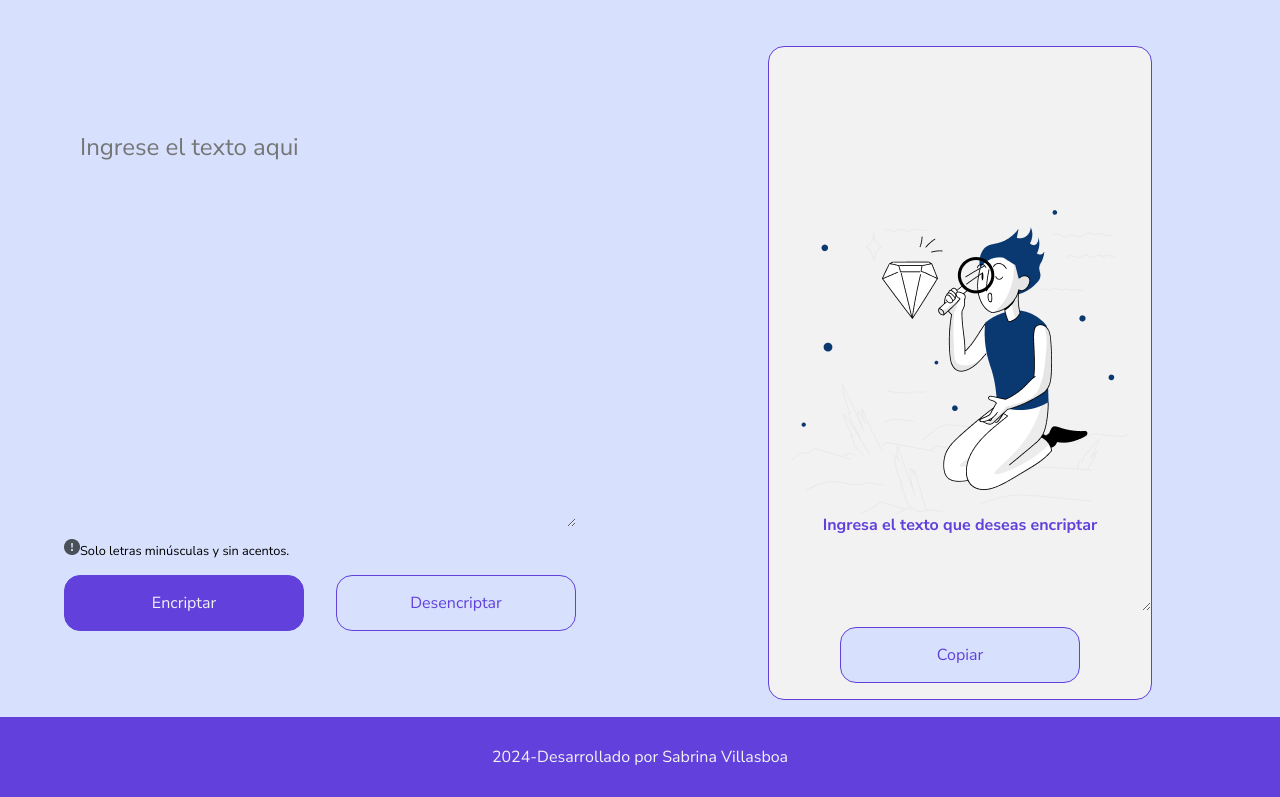
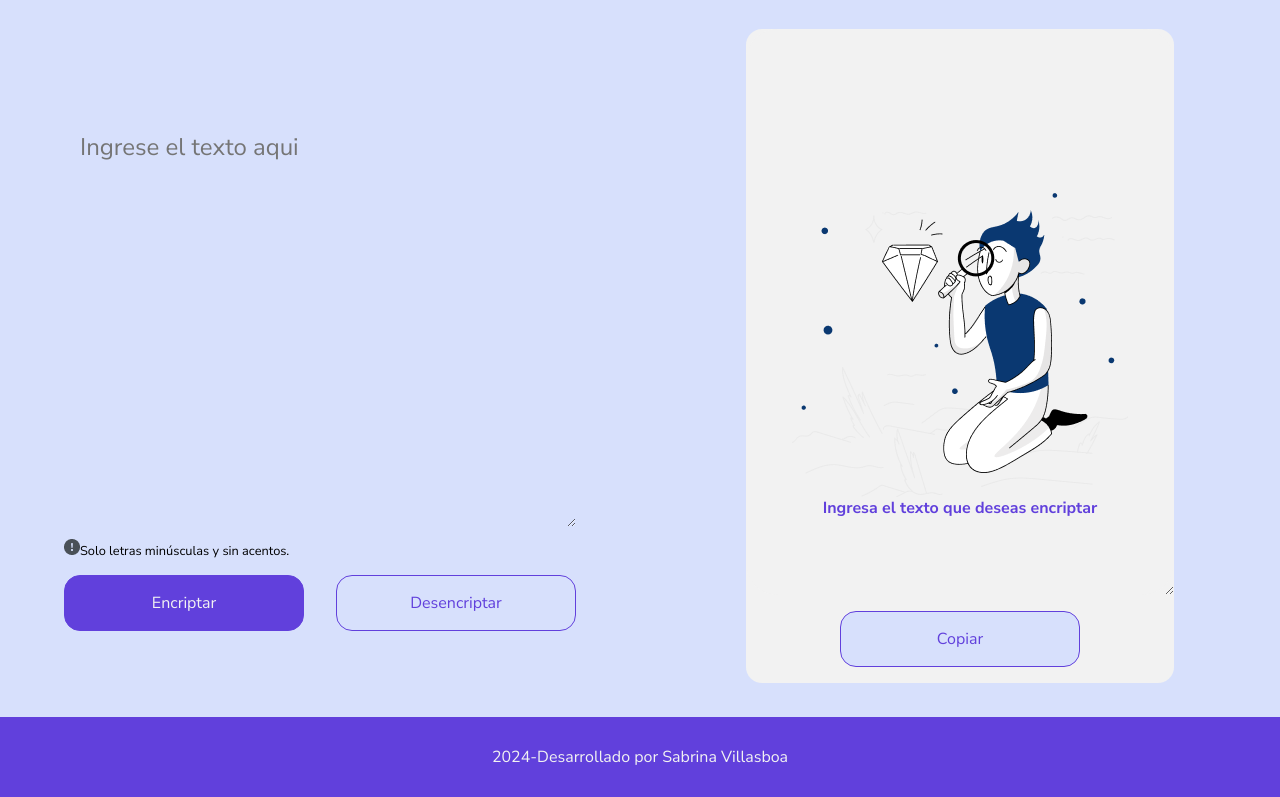
Before and after one commit to sabrivillasboa/challenge-encriptador, a plain HTML site: page index.html in a window 1280 px wide. Shown: the part 83-880 px from the top of the page. Drawn offline with nearby package versions, Linux system fonts and the light colour scheme.

Commit message:
Mejorando algunos estilos

```diff
--- a/styles.css
+++ b/styles.css
@@ -75,7 +75,6 @@ button:hover{
     width: 50vw;
     display: flex;
     flex-direction: column;
-    justify-content:center;
     align-items: center;
 }
 
@@ -84,9 +83,8 @@ button:hover{
     flex-direction: column;
     align-items: center;
     justify-content: center;
-    width: 60%;
+    width: 67%;
     height: 95%;
-    border: solid 1px #6140DC;
     background-color: #f2f2f2;
     border-radius: 1rem;
 }
@@ -162,8 +160,6 @@ p{
         width: 80%;
     }
     .div-img{
-        border-right: 1px solid #6140DC;
-        border-left: 1px solid #6140DC;
         width: 30%;
     }
 
```
